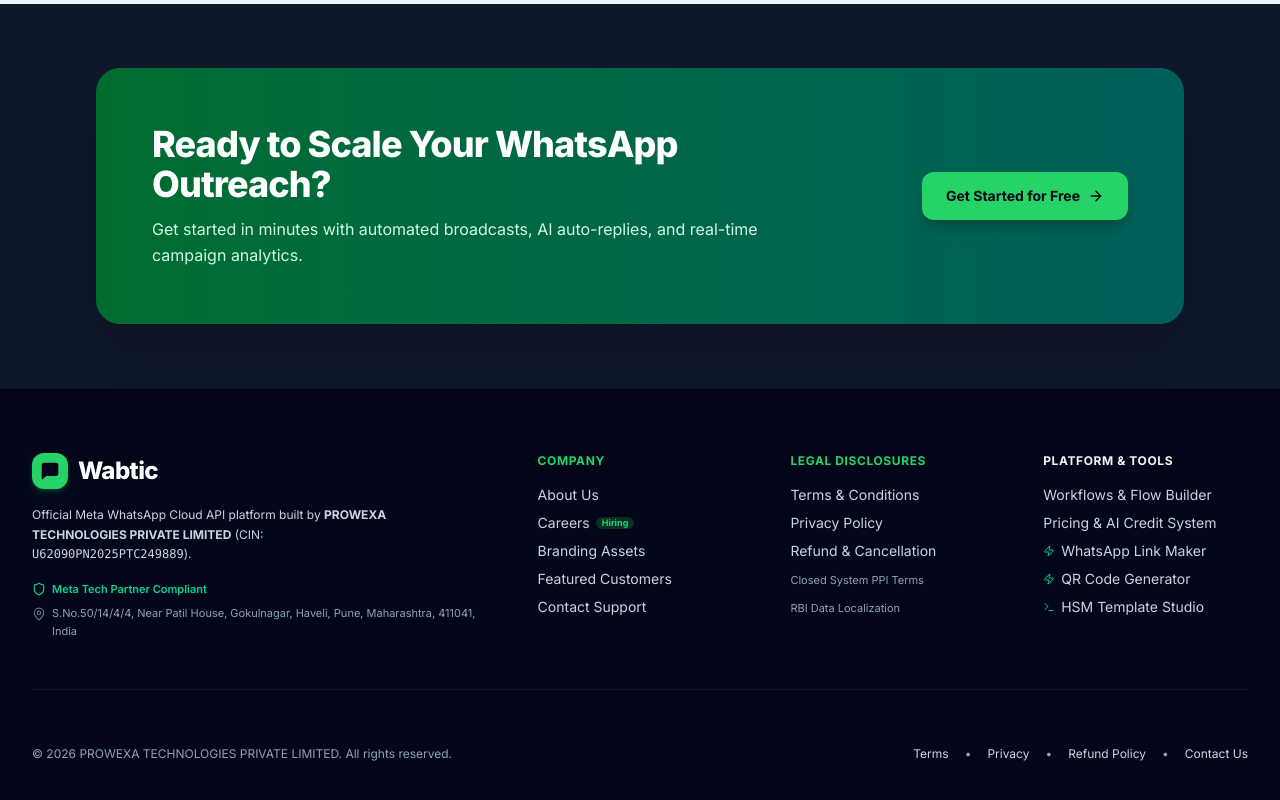
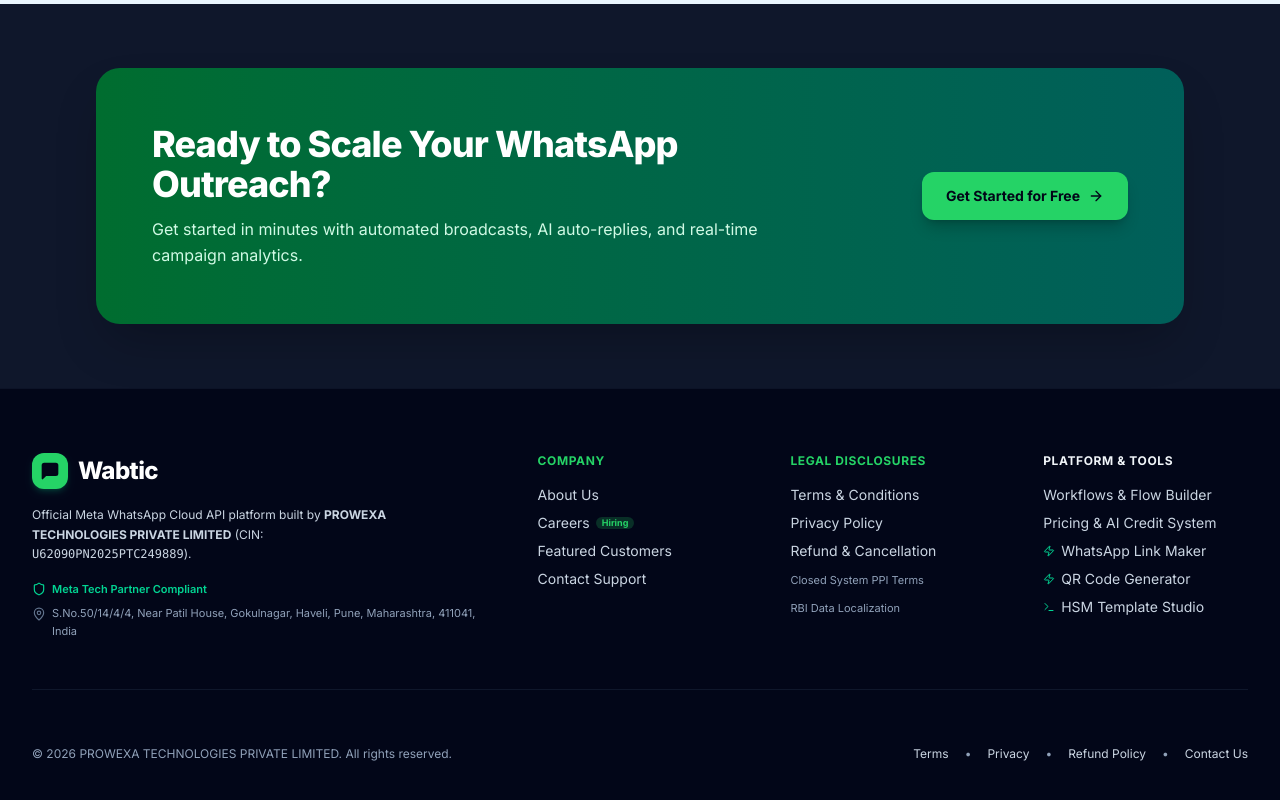
Before and after one commit to KrushnaHangargekar/whatsapp-automation-frontend, a React (Vite) app: page / in a window 1280 px wide. Shown: the part 2247-3047 px from the top of the page. Built offline with nearby package versions, Linux system fonts and the light colour scheme.

Commit message:
fix: remove branding link from company navigation section

```diff
--- a/src/components/footer.tsx
+++ b/src/components/footer.tsx
@@ -61,11 +61,6 @@
               <li>
                 <button onClick={() => onNavigate('careers')} className="hover:text-emerald-400 transition-colors text-slate-300 text-left cursor-pointer flex items-center gap-1.5">
                   Careers <span className="px-1.5 py-0.2 rounded-full bg-[#25D366]/20 text-[#25D366] text-[9px] font-bold">Hiring</span>
-                </button>
-              </li>
-              <li>
-                <button onClick={() => onNavigate('branding')} className="hover:text-emerald-400 transition-colors text-slate-300 text-left cursor-pointer">
-                  Branding Assets
                 </button>
               </li>
               <li>
--- a/src/components/navbar.tsx
+++ b/src/components/navbar.tsx
@@ -40,7 +40,6 @@
   const companyLinks: { id: NavTab; label: string; icon: any }[] = [
     { id: 'about', label: 'About Us', icon: Building },
     { id: 'careers', label: 'Careers', icon: Briefcase },
-    { id: 'branding', label: 'Branding', icon: Palette },
     { id: 'terms', label: 'Terms', icon: FileText },
     { id: 'privacy', label: 'Privacy', icon: Shield },
   ];
```
